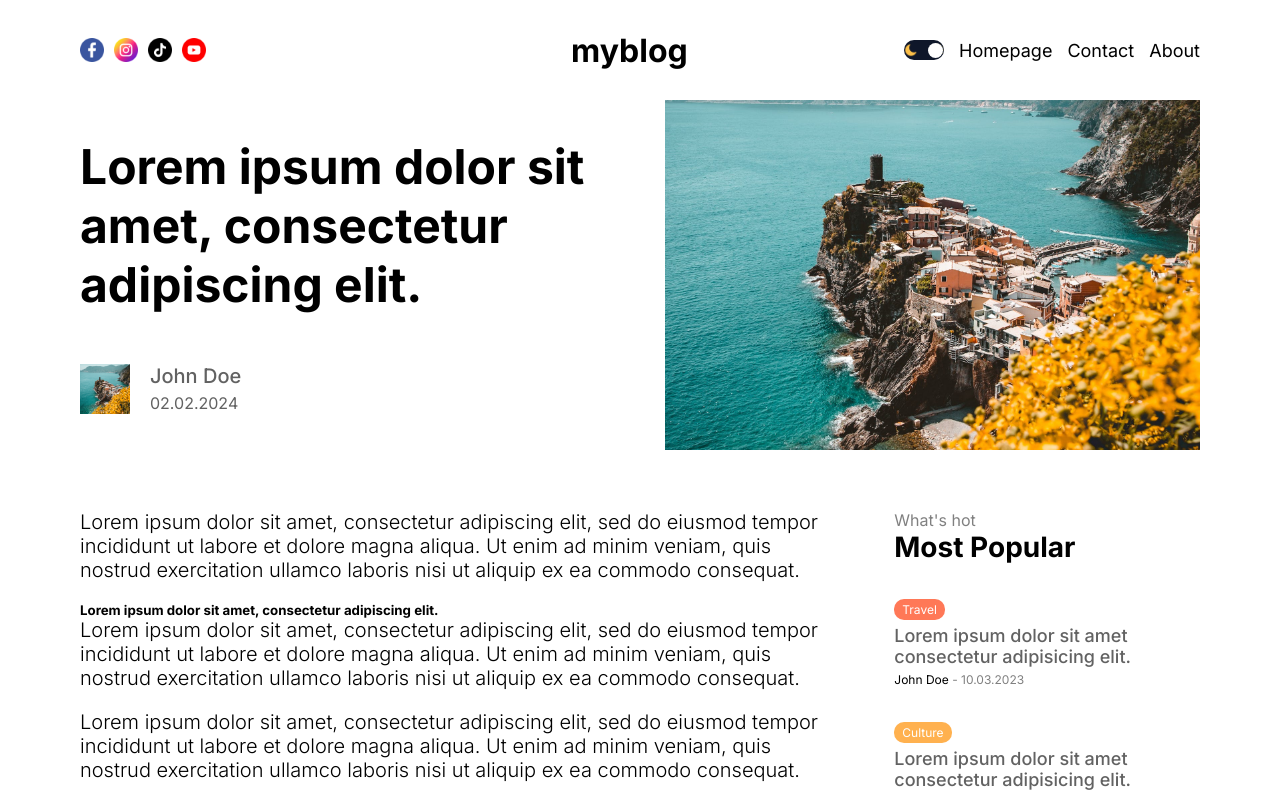
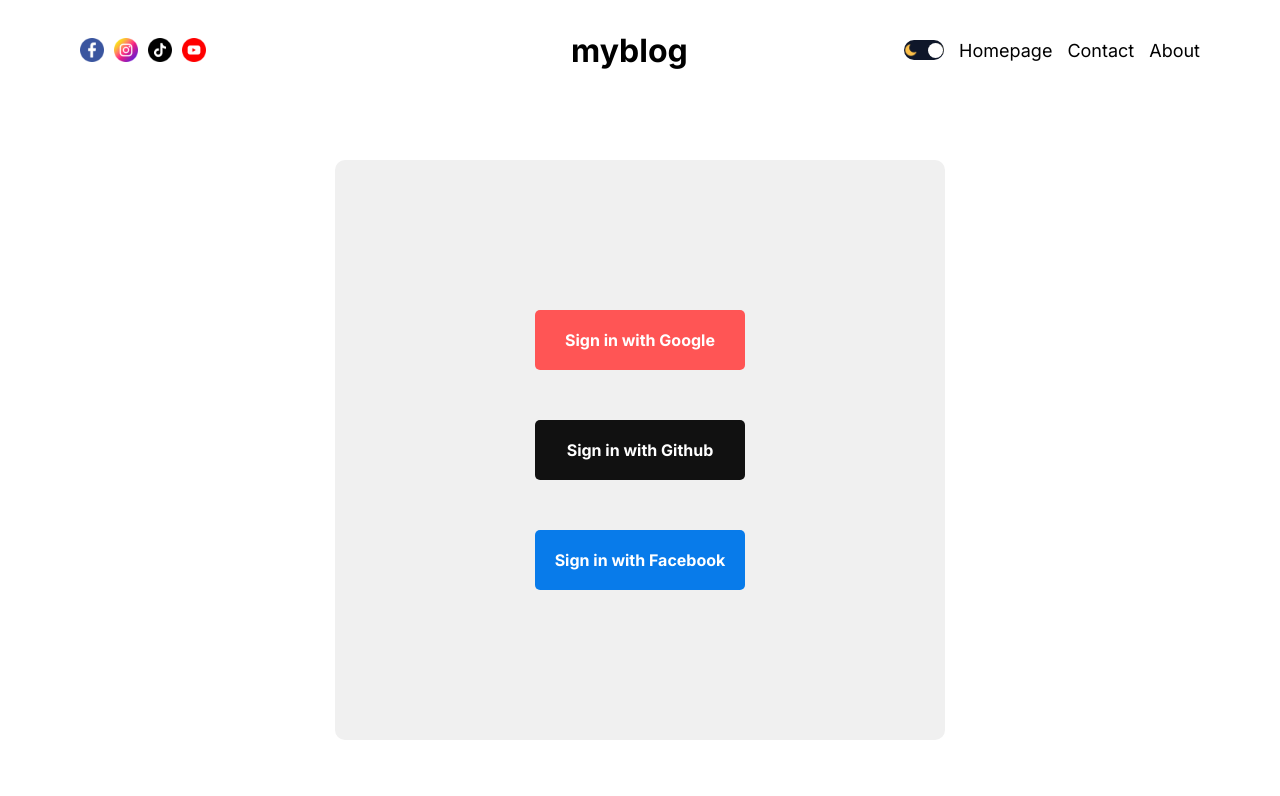
Before and after one commit to FathimaHamna/Blog-App, a Next.js app: page /login in a window 1280 px wide. Shown: the top 796 px of the page. Built offline with nearby package versions, Linux system fonts and the light colour scheme.

Commit message:
LoginPage

```diff
--- /dev/null
+++ b/src/app/login/loginPage.module.css
@@ -0,0 +1,55 @@
+.container {
+    display: flex;
+    align-items: center;
+    justify-content: center;
+    margin-top: 60px;
+  }
+
+  .wrapper {
+    background-color: var(--softBg);
+    padding: 150px 200px;
+    display: flex;
+    flex-direction: column;
+    gap: 50px;
+    border-radius: 10px;
+  }
+
+  .socialButton {
+    padding: 20px;
+    border-radius: 5px;
+    border: none;
+    color: white;
+    font-weight: bold;
+    cursor: pointer;
+    display: flex;
+    align-items: center;
+    justify-content: center;
+  }
+
+  .socialButton:first-child {
+    background-color: #ff5555;
+  }
+
+  .socialButton:nth-child(2) {
+    background-color: #111;
+  }
+
+  .socialButton:nth-child(3) {
+    background-color: #087bea;
+  }
+
+  @media screen and (max-width: 768px) {
+    .wrapper {
+      padding: 50px 100px;
+    }
+  }
+  @media screen and (max-width: 640px) {
+    .wrapper {
+      padding: 30px;
+    }
+
+    .socialButton{
+      font-weight: 400;
+      font-size: 14px;
+    }
+  }
--- /dev/null
+++ b/src/app/login/page.jsx
@@ -0,0 +1,15 @@
+import styles from "./loginPage.module.css"
+
+const LoginPage = () => {
+  return (
+    <div className={styles.container}>
+      <div className={styles.wrapper}>
+        <div className={styles.socialButton}>Sign in with Google</div>
+        <div className={styles.socialButton}>Sign in with Github</div>
+        <div className={styles.socialButton}>Sign in with Facebook</div>
+      </div>
+    </div>
+  )
+}
+
+export default LoginPage
```
